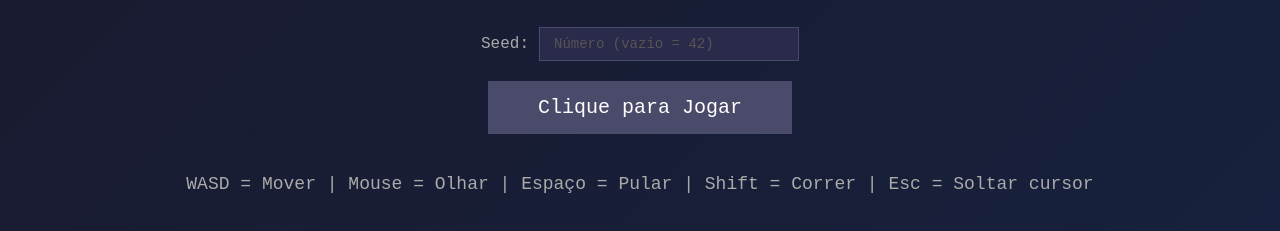
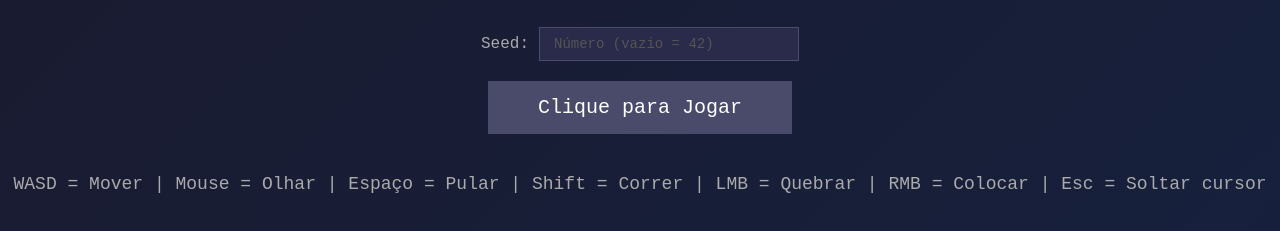
Before and after one commit to MicroPixelX/UndercraftX, a website built with Vite: page index.html in a window 1280 px wide. Shown: the part 341-572 px from the top of the page. Built offline with nearby package versions, Linux system fonts and the light colour scheme.

Commit message:
feat: update index.html with water overlay + LMB/RMB controls

```diff
--- a/index.html
+++ b/index.html
@@ -9,6 +9,7 @@
   <div id="game-container"></div>
   <div id="hud"></div>
   <div id="crosshair"></div>
+  <div id="water-overlay"></div>
 
   <div id="start-screen">
     <h1>UndercraftX</h1>
@@ -18,7 +19,7 @@
       <input type="number" id="seed-input" placeholder="Número (vazio = 42)" spellcheck="false">
     </div>
     <button id="start-btn">Clique para Jogar</button>
-    <p class="controls">WASD = Mover | Mouse = Olhar | Espaço = Pular | Shift = Correr | Esc = Soltar cursor</p>
+    <p class="controls">WASD = Mover | Mouse = Olhar | Espaço = Pular | Shift = Correr | LMB = Quebrar | RMB = Colocar | Esc = Soltar cursor</p>
   </div>
 
   <script type="module" src="/src/main.js"></script>
```
